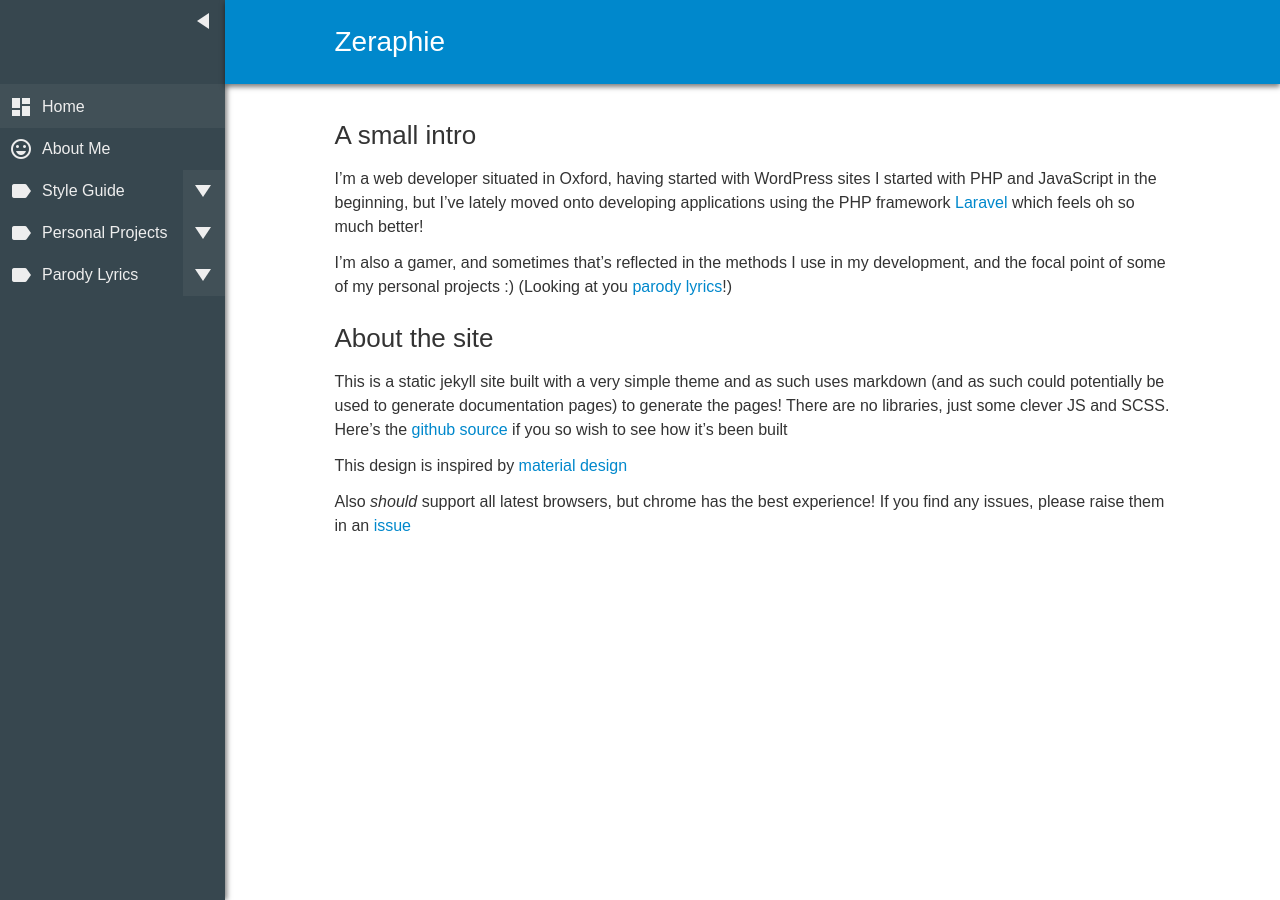
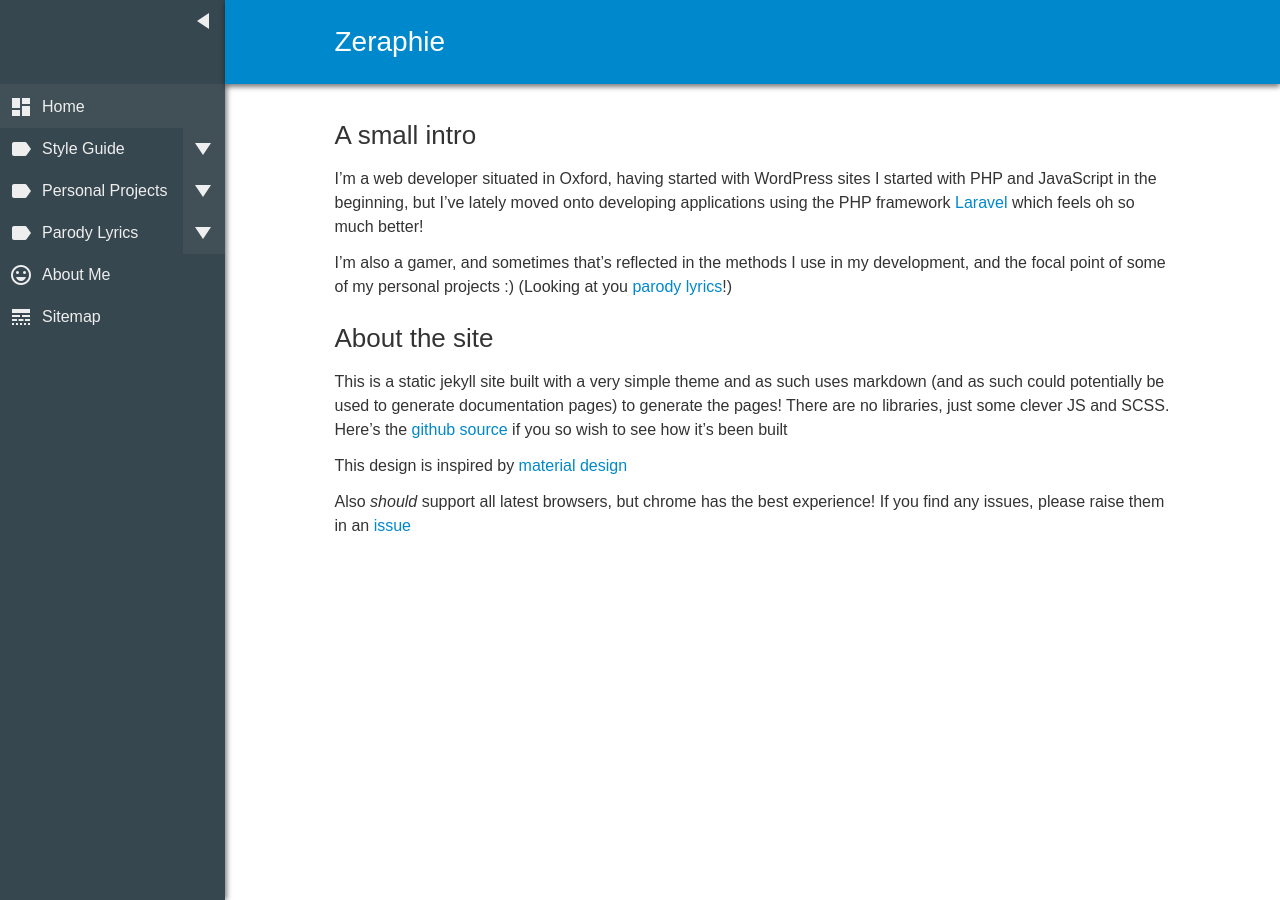
Before and after one commit to zeraphie/zeraphie.github.io, a Jekyll site: the page built from index.md, in a window 1280 px wide. Built offline with Jekyll 4.4.1, drawn with Linux system fonts in a browser that asks for light colours.

Commit message:
Update default.html

```diff
--- a/_layouts/default.html
+++ b/_layouts/default.html
@@ -77,12 +77,6 @@
                         Home
                     </a>
                 </li>
-                <li>
-                    <a href="/about" class="pjax-link waves-effect{% if '/about' == page.url %} active{% endif %}">
-                        <i class="material-icons">sentiment_very_satisfied</i>
-                        About Me
-                    </a>
-                </li>
                 {% for category in site.categories %}
                     <li {% if page.categories contains category[0] %}class="active"{% endif %}>
                         <a href="#" class="waves-effect">
@@ -115,6 +109,18 @@
                         </li>
                     {% endunless %}
                 {% endfor %}
+                <li>
+                    <a href="/about" class="pjax-link waves-effect{% if '/about' == page.url %} active{% endif %}">
+                        <i class="material-icons">sentiment_very_satisfied</i>
+                        About Me
+                    </a>
+                </li>
+                <li>
+                    <a href="/sitemap" class="pjax-link waves-effect{% if '/sitemap' == page.url %} active{% endif %}">
+                        <i class="material-icons">line_style</i>
+                        Sitemap
+                    </a>
+                </li>
             </ul>
         </div>
 
```
